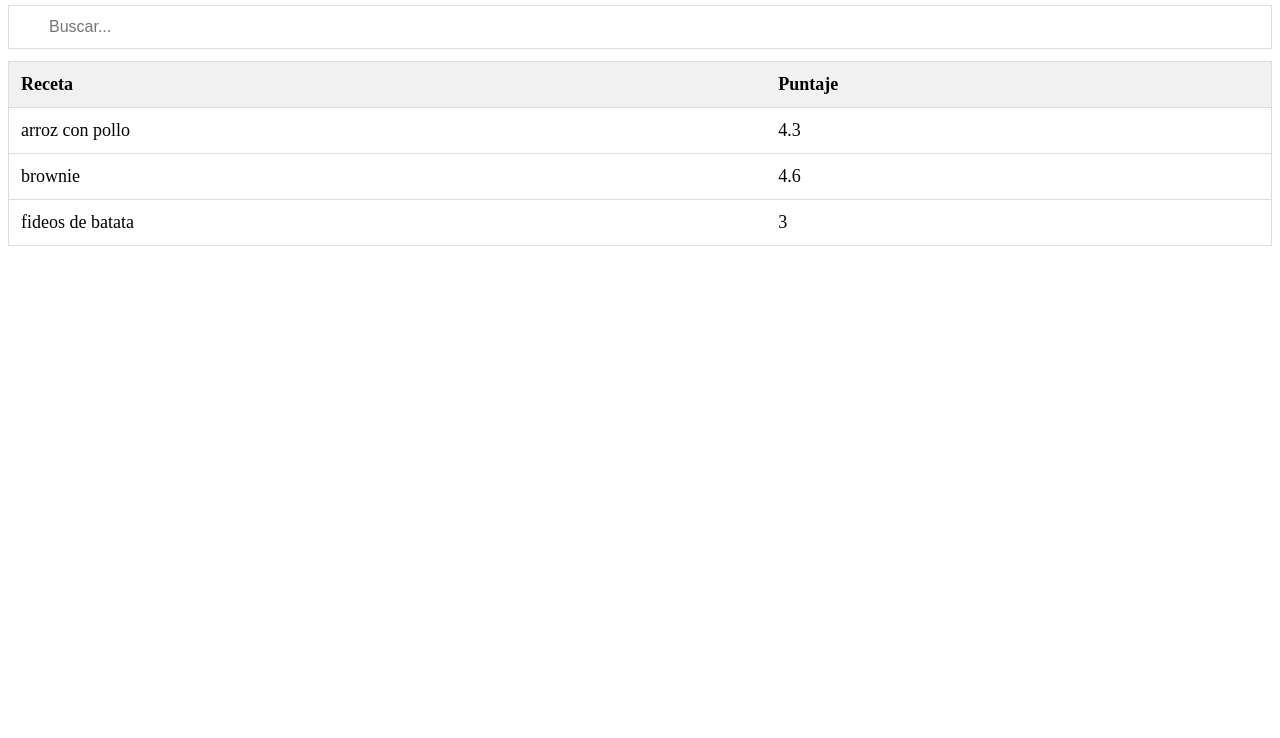
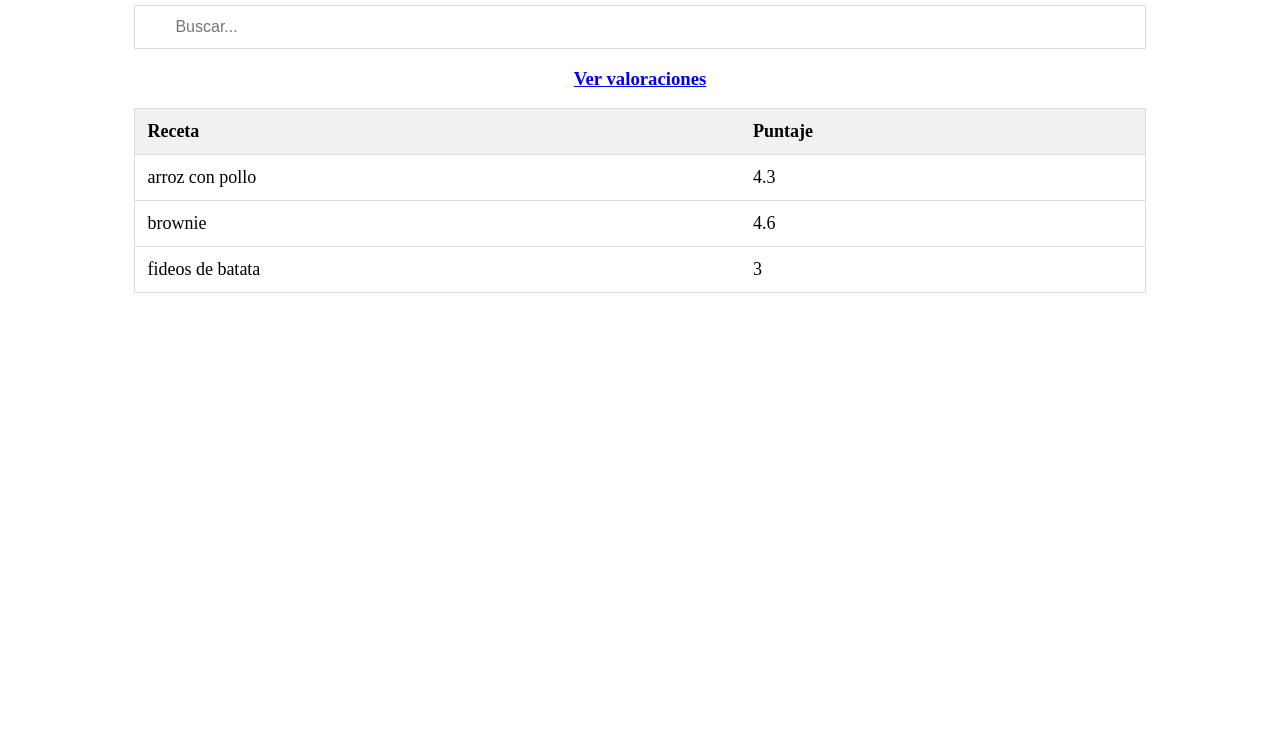
Before and after one commit to aixawayne/recetario, a website: page home.html in a window 1280 px wide. Shown: the part 62-800 px from the top of the page. Drawn offline with Linux system fonts and the light colour scheme.

Commit message:
se arreglan detalles esteticos

```diff
--- a/home.html
+++ b/home.html
@@ -14,18 +14,21 @@
   background-image: url('/css/searchicon.png');
   background-position: 10px 10px;
   background-repeat: no-repeat;
-  width: 100%;
+  width: 80%;
   font-size: 16px;
   padding: 12px 20px 12px 40px;
   border: 1px solid #ddd;
   margin-bottom: 12px;
+
 }
 
 #myTable {
   border-collapse: collapse;
-  width: 100%;
+  width: 80%;
   border: 1px solid #ddd;
   font-size: 18px;
+  margin-left:auto;
+  margin-right:auto;
 }
 
 #myTable th, #myTable td {
@@ -40,6 +43,16 @@
 #myTable tr.header, #myTable tr:hover {
   background-color: #f1f1f1;
 }
+
+.center-block {
+  margin: auto;
+  display: block;
+}
+
+h2 {text-align: center;}
+
+h3 {text-align: center;}
+
 </style>
 
 
@@ -50,7 +63,9 @@
 
 <h2>Recetario</h2>
 
-<input type="text" id="myInput" onkeyup="myFunction()" placeholder="Buscar..." title="buscar">
+<input class="center-block" type="text" id="myInput" onkeyup="myFunction()" placeholder="Buscar..." title="buscar">
+
+<h3 ><a href="valoraciones">Ver valoraciones</a></h3>
 
 <table id="myTable">
   <tr class="header">
```
